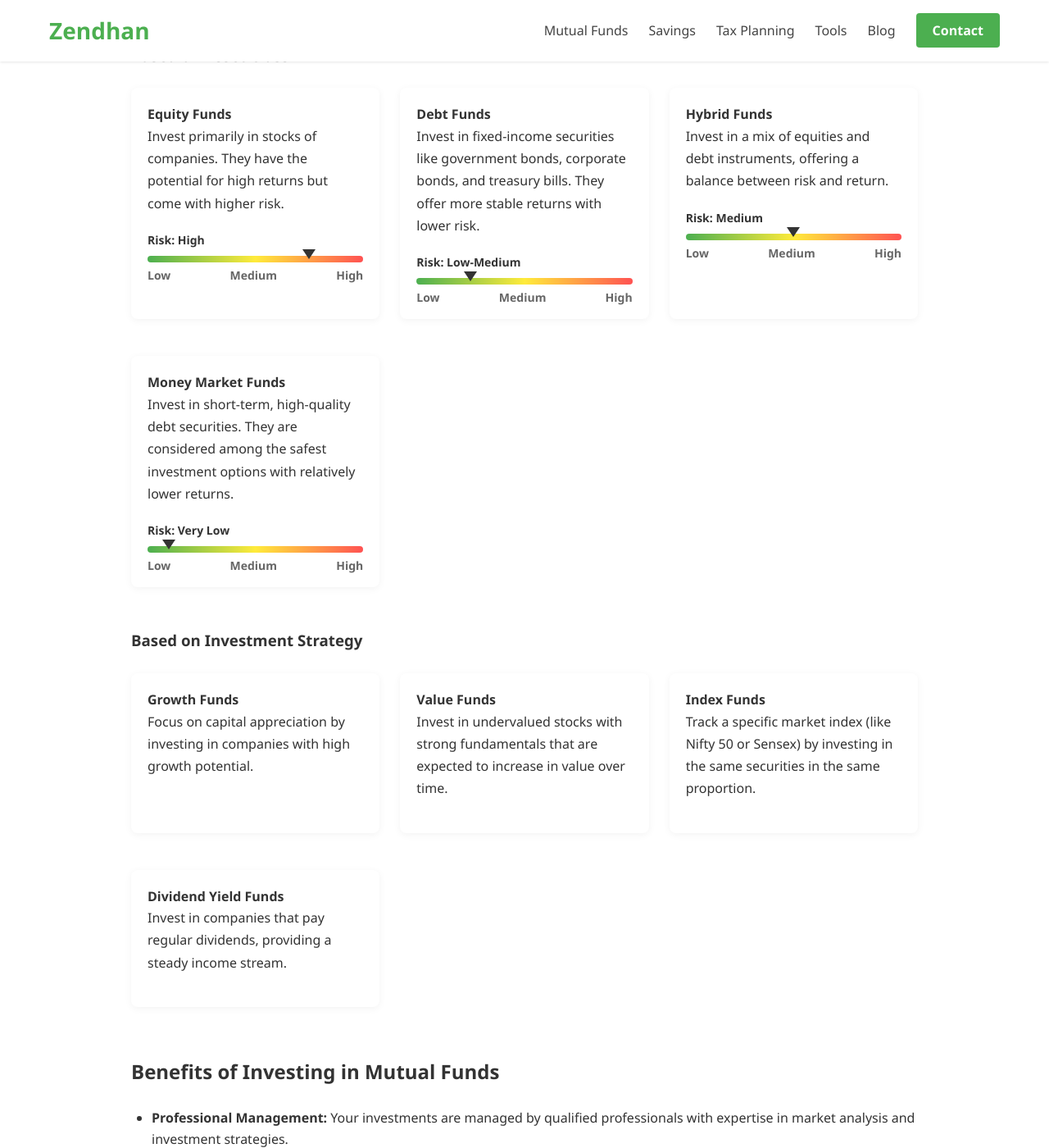
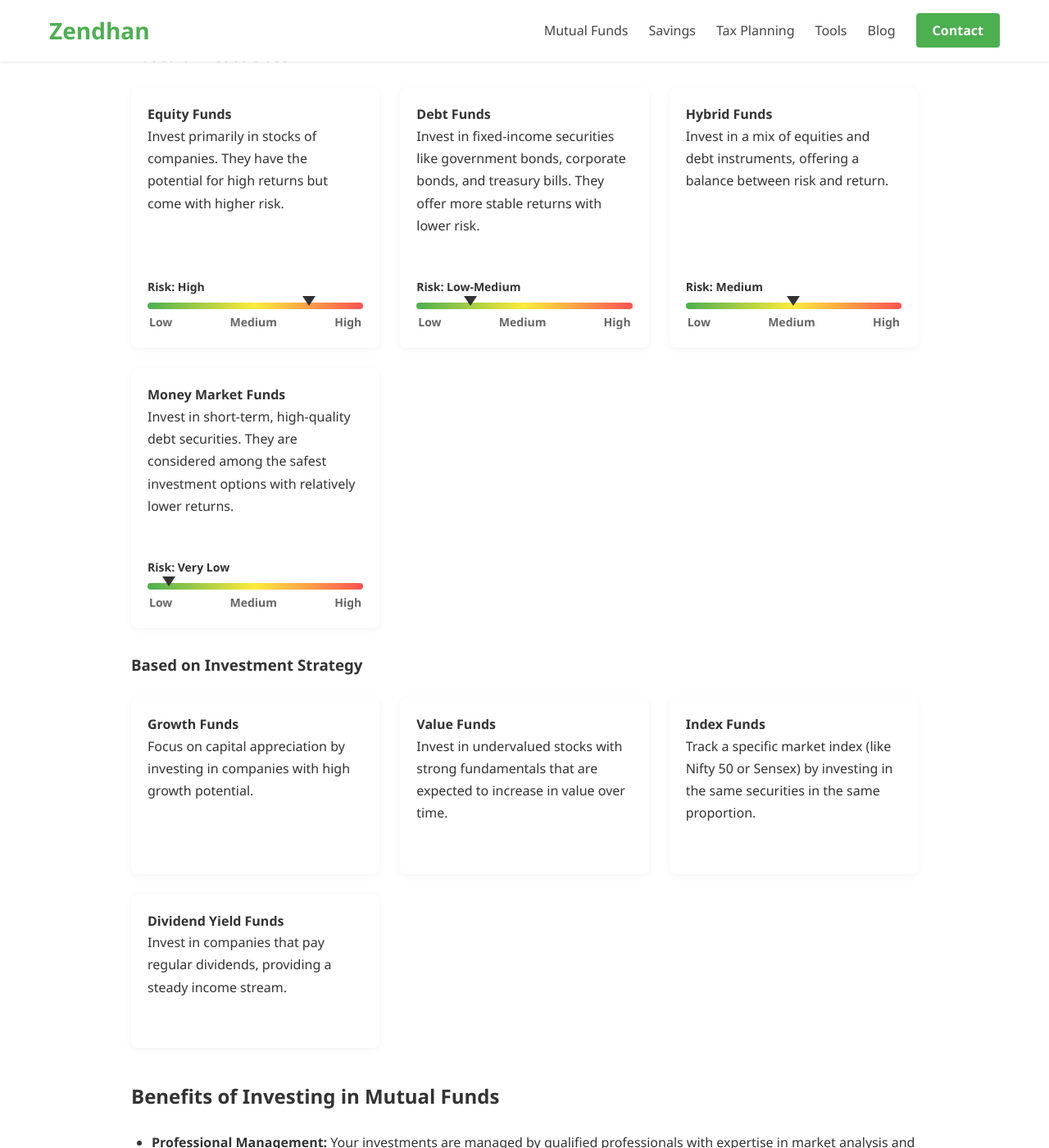
Before and after one commit to nandan11/zendhan, a Jekyll site: the page built from mutual-funds.html, in a window 1280 px wide and 1400 px high, scrolled down 2245 px. Shown: the whole window at 82% size. Built offline with Jekyll 4.4.1, drawn with Linux system fonts in a browser that asks for light colours.

Commit message:
Update mutual-funds.css

```diff
--- a/assets/css/mutual-funds.css
+++ b/assets/css/mutual-funds.css
@@ -132,3 +132,42 @@
     font-size: 12px;
     color: #666;
 }
+/* Ensuring consistent alignment for all risk meters */
+.risk-meter-container {
+  position: relative;
+  width: 100%;
+  height: 30px;
+  margin-bottom: 5px;
+}
+
+.risk-meter-scale {
+  height: 8px;
+  width: 100%;
+  border-radius: 4px;
+  background: linear-gradient(to right, #4CAF50, #FFEB3B, #FF5252);
+  position: relative;
+}
+
+.risk-labels {
+  display: flex;
+  justify-content: space-between;
+  margin-top: 5px;
+  font-size: 12px;
+  color: #666;
+  width: 100%;
+  padding: 0 2px;
+}
+
+/* Make sure all fund-type cards have consistent sizing */
+.fund-type {
+  height: 100%;
+  display: flex;
+  flex-direction: column;
+}
+
+/* Ensure risk level sections have consistent positioning */
+.risk-level {
+  margin-top: auto;
+  padding-top: 10px;
+  width: 100%;
+}
```
